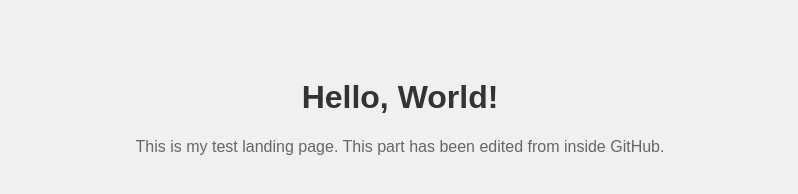
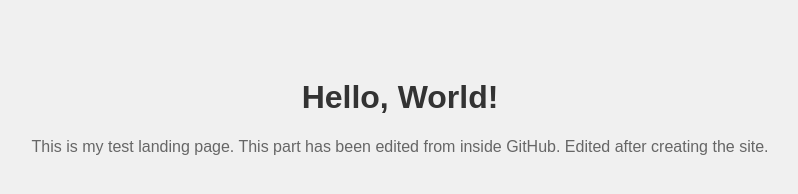
Before and after one commit to Bobby252525/WebPage-Testing, a plain HTML site: page index.html in a window 1280 px wide. Shown: the whole page, without its empty margins (240-1038 px from the left). Drawn offline with Linux system fonts and the light colour scheme.

Commit message:
Update landing page paragraph text

```diff
--- a/index.html
+++ b/index.html
@@ -27,7 +27,7 @@
 <body>
 
   <h1>Hello, World!</h1>
-  <p>This is my test landing page. This part has been edited from inside GitHub.</p>
+  <p>This is my test landing page. This part has been edited from inside GitHub. Edited after creating the site.</p>
 
 
 </body>
```
